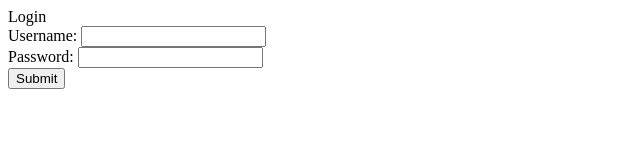
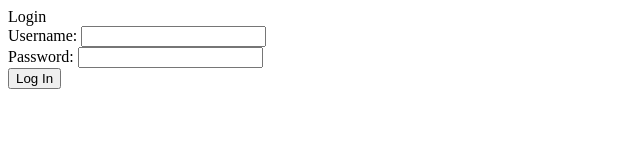
Before and after one commit to Th3Jar/COSC412GroupOne, a plain HTML site: page frontend/Accounts/Login.html in a window 1280 px wide. Shown: the full height of the page, 0-640 px from the left. Drawn offline with Linux system fonts and the light colour scheme.

Commit message:
Update Login.html

```diff
--- a/frontend/Accounts/Login.html
+++ b/frontend/Accounts/Login.html
@@ -11,6 +11,8 @@
     <br>
     Password: <input type="password" required name="password">
     <br>
-    <input type="submit">
+    <input type="submit" value="Log In">
+
+
     </form>
 </body>
```
